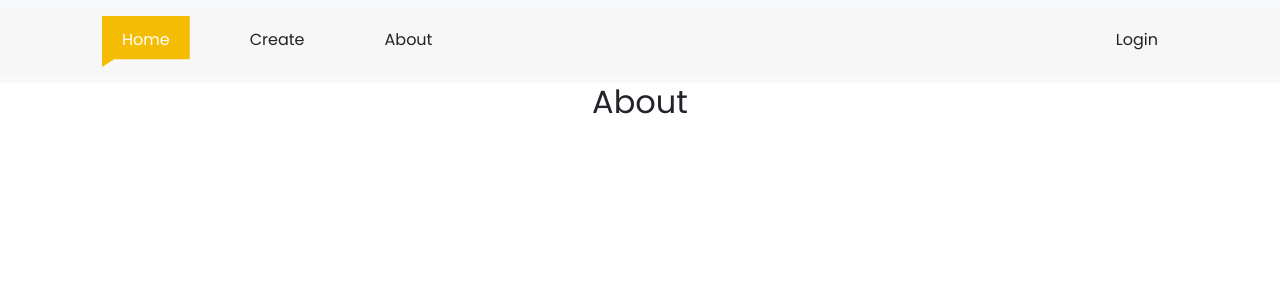
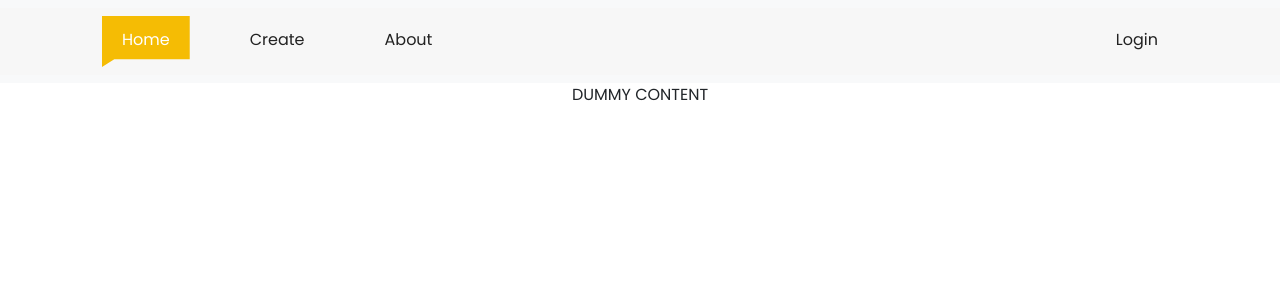
Before and after one commit to deepti1028/JIITConnect, a React (Create React App) app: page /about in a window 1280 px wide. Shown: the top 300 px of the page. Built offline with nearby package versions, Linux system fonts and the light colour scheme; no server answers.

Commit message:
created about page

```diff
--- a/src/pages/About.js
+++ b/src/pages/About.js
@@ -2,8 +2,14 @@ import React from 'react'
 
 const About = () => {
   return (
-    <div>
-       <h2>About</h2>
+    <div className="containter padding">
+      <div className="col-md-12">
+        <div className="row mx-0">
+          <p>
+            DUMMY CONTENT
+          </p>
+        </div>
+      </div>
     </div>
   )
 }
--- a/src/pages/NotFound.js
+++ b/src/pages/NotFound.js
@@ -3,9 +3,9 @@ import React from 'react'
 const NotFound = () => {
   return (
     <div>
-       <h2>
-        not found
-       </h2>
+       <div>
+        <img src="/images/404.jpg" alt="Page Not Foud" />
+       </div>
     </div>
   )
 }
```
Also changed, not shown: public/images/404.jpg (added).
